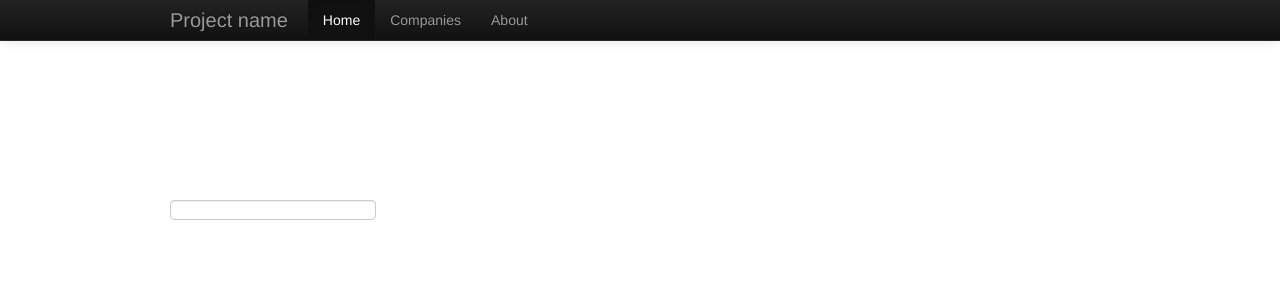
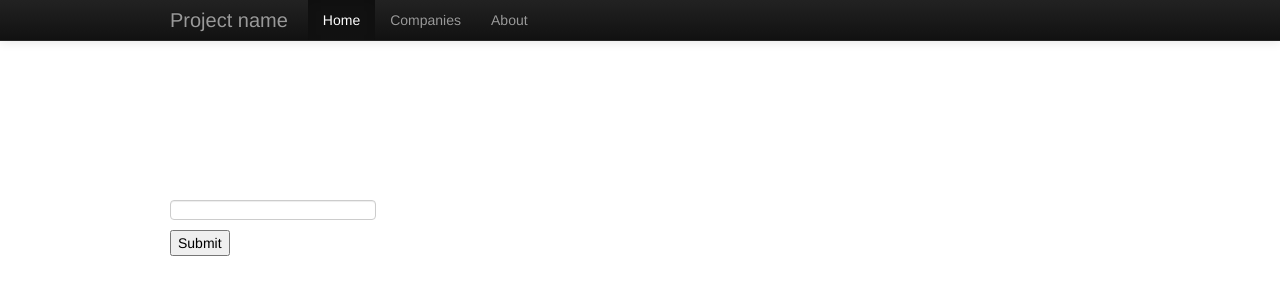
Before and after one commit to neelk07/techstack, a Django app: template techstack_app/templates/index.html in a window 1280 px wide. Shown: the top 301 px of the page. Run offline with Django 3.2, Linux system fonts and the light colour scheme; the template is opened without the code that fills it, so the values that code supplies are empty; parts of the project's set-up code (start-up, migrations or seed data) failed here and were passed over; some libraries are stand-ins or nearby versions.

Commit message:
started on search engine.

```diff
--- a/techstack_app/templates/index.html
+++ b/techstack_app/templates/index.html
@@ -12,7 +12,11 @@
 </style>
 
 <div id="search-bar-container">
-  <input type="text" name="search-bar" value="">
+  <form action="/" method="post" accept-charset="utf-8">
+    {% csrf_token %}
+  <input type="text" name="search-bar" name='company_name' value="">
+  <p><input type="submit" value="Submit"></p>
+  </form>
 </div>
 
 
```
Also changed, not shown: techstack_app/views.py (+15 -4 lines), 3 other files.
